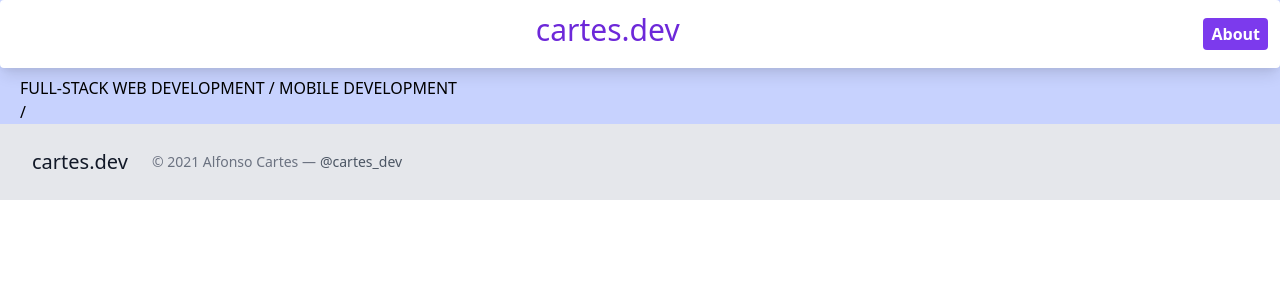
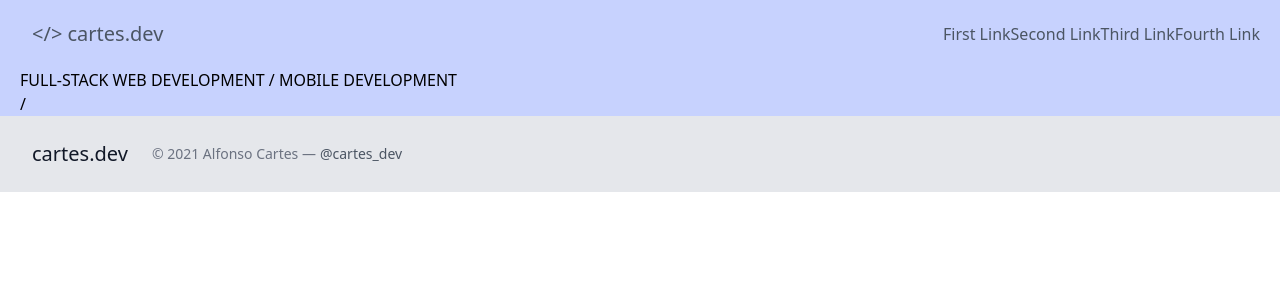
Before and after one commit to alfonsocartes/cartes_dev, a Next.js app: page / in a window 1280 px wide. Shown: the top 300 px of the page. Built offline with nearby package versions, Linux system fonts and the light colour scheme.

Commit message:
Change header-navbar

```diff
--- a/components/layout/header.js
+++ b/components/layout/header.js
@@ -6,19 +6,43 @@
 
 export default function Header() {
   return (
-    <div className="z-10 sticky top-0 flex mb-2 p-3 items-center text-center rounded overflow-hidden shadow-lg bg-white dark:bg-gray-800">
-      <div className="w-full">
-        <h1 className="sm:text-3xl text-2xl font-medium title-font mb-2 text-purple-700 dark:text-purple-400">
-          cartes.dev
-        </h1>
+    // <div className="z-10 sticky top-0 flex mb-2 p-3 items-center text-center rounded overflow-hidden shadow-lg bg-white dark:bg-gray-800">
+    //   <div className="w-full">
+    //     <h1 className="sm:text-3xl text-2xl font-medium title-font mb-2 text-purple-700 dark:text-purple-400">
+    //       cartes.dev
+    //     </h1>
+    //   </div>
+    //   <div className="w-1/10">
+    //     <Link href="/about">
+    //       <button className="text-white bg-purple-600 hover:bg-purple-800 px-2 py-1 text-center font-bold rounded">
+    //         About
+    //       </button>
+    //     </Link>
+    //   </div>
+    // </div>
+    <header className="text-gray-600 body-font">
+      <div className="container mx-auto flex flex-wrap p-5 flex-col md:flex-row items-center">
+        <Link
+          href="/"
+          className="flex title-font font-medium items-center md:justify-start justify-center text-gray-900 dark:text-gray-200"
+        >
+          <span className="ml-3 text-xl">{"</> cartes.dev"}</span>
+        </Link>
+        <nav className="md:ml-auto flex flex-wrap items-center text-base justify-center">
+          <Link href="/" className="mr-5 hover:text-gray-900">
+            First Link
+          </Link>
+          <Link href="/" className="mr-5 hover:text-gray-900">
+            Second Link
+          </Link>
+          <Link href="/" className="mr-5 hover:text-gray-900">
+            Third Link
+          </Link>
+          <Link href="/" className="mr-5 hover:text-gray-900">
+            Fourth Link
+          </Link>
+        </nav>
       </div>
-      <div className="w-1/10">
-        <Link href="/about">
-          <button className="text-white bg-purple-600 hover:bg-purple-800 px-2 py-1 text-center font-bold rounded">
-            About
-          </button>
-        </Link>
-      </div>
-    </div>
+    </header>
   );
 }
```
